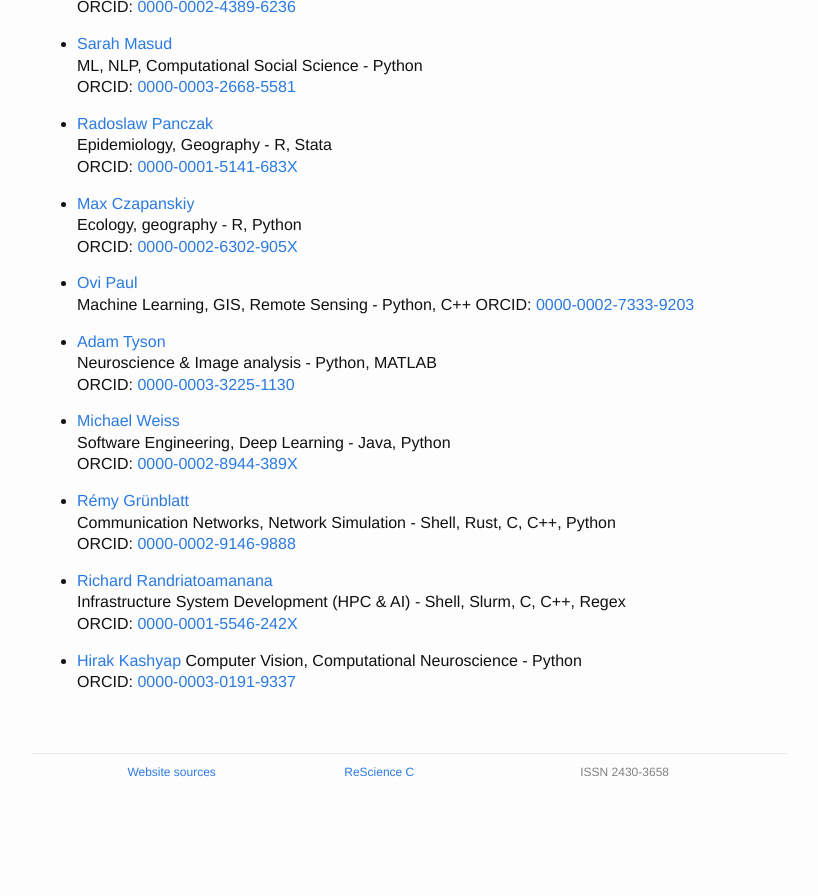
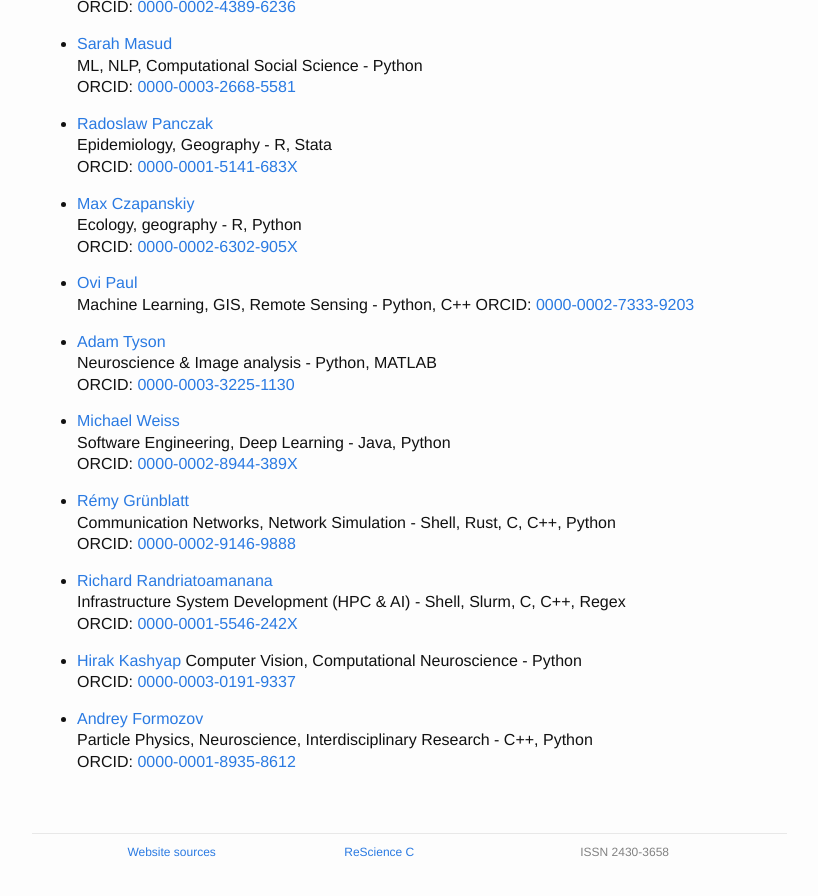
Before and after one commit to ReScience/rescience.github.io, a Jekyll site: the page built from 04-board.md, in a window 1280 px wide and 900 px high, scrolled down 12018 px. Shown: the top 896 px of the window, without its empty margins (223-1041 px from the left). Built offline with Jekyll 4.4.1, drawn with Linux system fonts in a browser that asks for light colours; our own code applies the rules of GitHub Pages for plain Markdown files; before the commit the page ends 12838 px from its top, so only the background shows below that.

Commit message:
Added Andrey Formozov to the board (reviewer)

```diff
--- a/04-board.md
+++ b/04-board.md
@@ -655,3 +655,7 @@ ORCID: [0000-0002-8225-7517](https://orcid.org/0000-0002-8225-7517)
 * [Hirak Kashyap](https://github.com/hkashyap)
   Computer Vision, Computational Neuroscience - Python
   ORCID: [0000-0003-0191-9337](https://orcid.org/0000-0003-0191-9337)
+
+* [Andrey Formozov](https://github.com/formozov)
+  Particle Physics, Neuroscience, Interdisciplinary Research - C++, Python
+  ORCID: [0000-0001-8935-8612](https://orcid.org/0000-0001-8935-8612)
```
